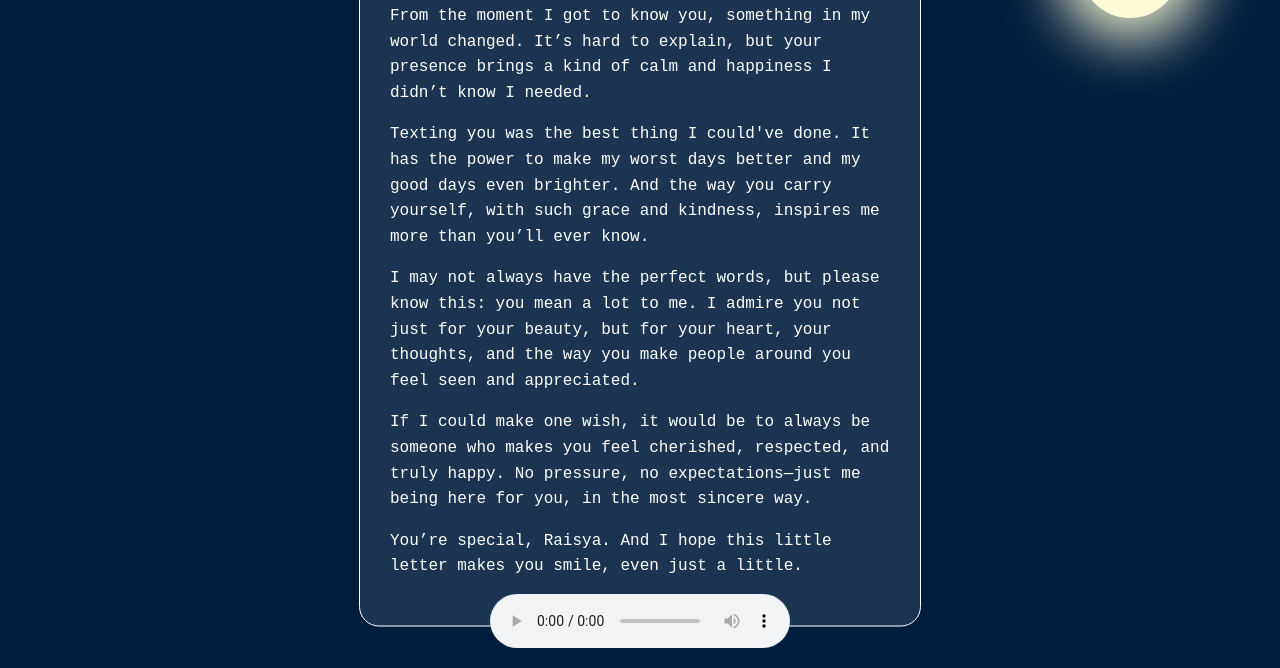
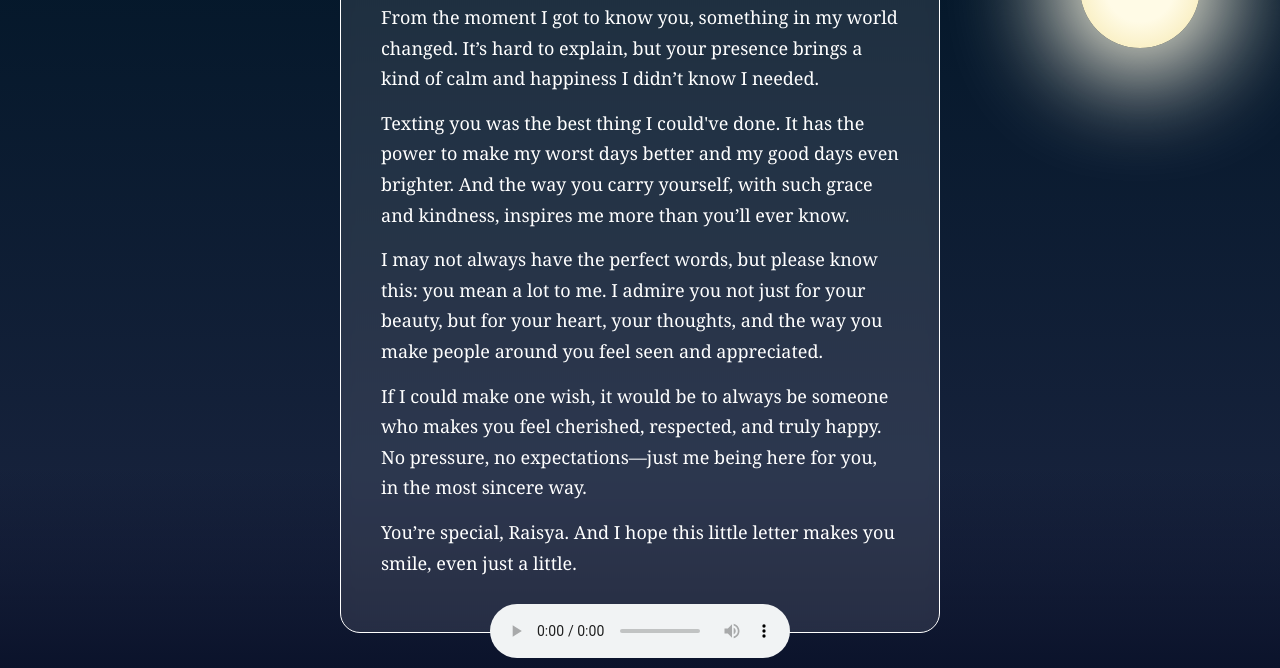
Before and after one commit to ipeyz/for-raisya, a plain HTML site: page index.html in a window 1280 px wide. Shown: the part 132-800 px from the top of the page. Drawn offline with Linux system fonts and the light colour scheme.

Commit message:
Update index.html

```diff
--- a/index.html
+++ b/index.html
@@ -4,23 +4,42 @@
   <meta name="viewport" content="width=device-width, initial-scale=1.0" />
   <title>To Raisya</title>
   <style>
-    body {
+    * {
       margin: 0;
       padding: 0;
+      box-sizing: border-box;
+    }
+    html, body {
+      height: 100%;
+      font-family: 'Georgia', serif;
+      background: linear-gradient(to bottom, #011627, #1c2541);
       overflow: hidden;
-      font-family: 'Courier New', monospace;
-      background: #001d3d;
       color: #fff;
+    }
+    .background {
+      position: absolute;
+      width: 100%;
+      height: 100%;
+      overflow: hidden;
+      z-index: 0;
     }
     .moon {
       position: absolute;
-      top: 50px;
-      right: 100px;
-      width: 100px;
-      height: 100px;
-      background: #fefcd7;
+      top: 60px;
+      right: 80px;
+      width: 120px;
+      height: 120px;
+      background: radial-gradient(circle, #fffbe6 40%, #f5e6a9 100%);
       border-radius: 50%;
-      box-shadow: 0 0 60px 20px #fefcd7;
+      box-shadow: 0 0 100px 30px #fffbe6;
+    }
+    .mountains {
+      position: absolute;
+      bottom: 0;
+      width: 100%;
+      height: 200px;
+      background: linear-gradient(to top, #0b132b, transparent);
+      z-index: 1;
     }
     .snowflake {
       position: fixed;
@@ -29,38 +48,49 @@
       border-radius: 50%;
       opacity: 0.8;
       pointer-events: none;
+      z-index: 2;
     }
-    .container {
+    .letter {
       position: absolute;
       top: 50%;
       left: 50%;
-      transform: translate(-50%, -50%);
+      transform: translate(-50%, -50%) scale(0.95);
+      max-width: 600px;
       background: rgba(255, 255, 255, 0.1);
       border: 1px solid #fff;
-      padding: 30px;
+      padding: 40px;
       border-radius: 20px;
-      max-width: 500px;
-      text-align: left;
+      z-index: 3;
+      animation: fadeIn 2s ease-out forwards;
+      backdrop-filter: blur(6px);
     }
-    h1 {
-      font-size: 24px;
+    .letter h1 {
+      font-size: 28px;
       margin-bottom: 20px;
     }
-    p {
-      font-size: 16px;
-      line-height: 1.6;
+    .letter p {
+      font-size: 18px;
+      line-height: 1.7;
+      margin-bottom: 14px;
     }
     audio {
-      position: absolute;
-      bottom: 20px;
+      position: fixed;
+      bottom: 10px;
       left: 50%;
       transform: translateX(-50%);
+      z-index: 10;
+    }
+    @keyframes fadeIn {
+      from { opacity: 0; transform: translate(-50%, -60%) scale(0.9); }
+      to { opacity: 1; transform: translate(-50%, -50%) scale(1); }
     }
   </style>
 </head>
 <body>
-  <div class="moon"></div>
-  <div class="container">
+  <div class="background">
+    <div class="moon"></div>
+    <div class="mountains"></div>
+  </div>  <div class="letter">
     <h1>To Raisya,</h1>
     <p>
       From the moment I got to know you, something in my world changed. It’s hard to explain,
@@ -82,7 +112,7 @@
       You’re special, Raisya. And I hope this little letter makes you smile, even just a little.
     </p>
   </div>  <audio controls autoplay loop>
-    <source src="your-music-file.mp3" type="audio/mpeg" />
+    <source src="your-music-file.mp3" type="audio/mpeg">
     Your browser does not support the audio element.
   </audio>  <script>
     function createSnowflake() {
@@ -92,13 +122,9 @@
       snowflake.style.width = size;
       snowflake.style.height = size;
       snowflake.style.left = Math.random() * window.innerWidth + 'px';
-      snowflake.style.animationDuration = (Math.random() * 3 + 2) + 's';
-      snowflake.style.opacity = Math.random();
-      snowflake.style.top = '-10px';
+      snowflake.style.animation = `fall ${Math.random() * 5 + 5}s linear`;
       document.body.appendChild(snowflake);
-      setTimeout(() => {
-        snowflake.remove();
-      }, 5000);
+      setTimeout(() => snowflake.remove(), 10000);
     }
     setInterval(createSnowflake, 100);
   </script></body>
```
